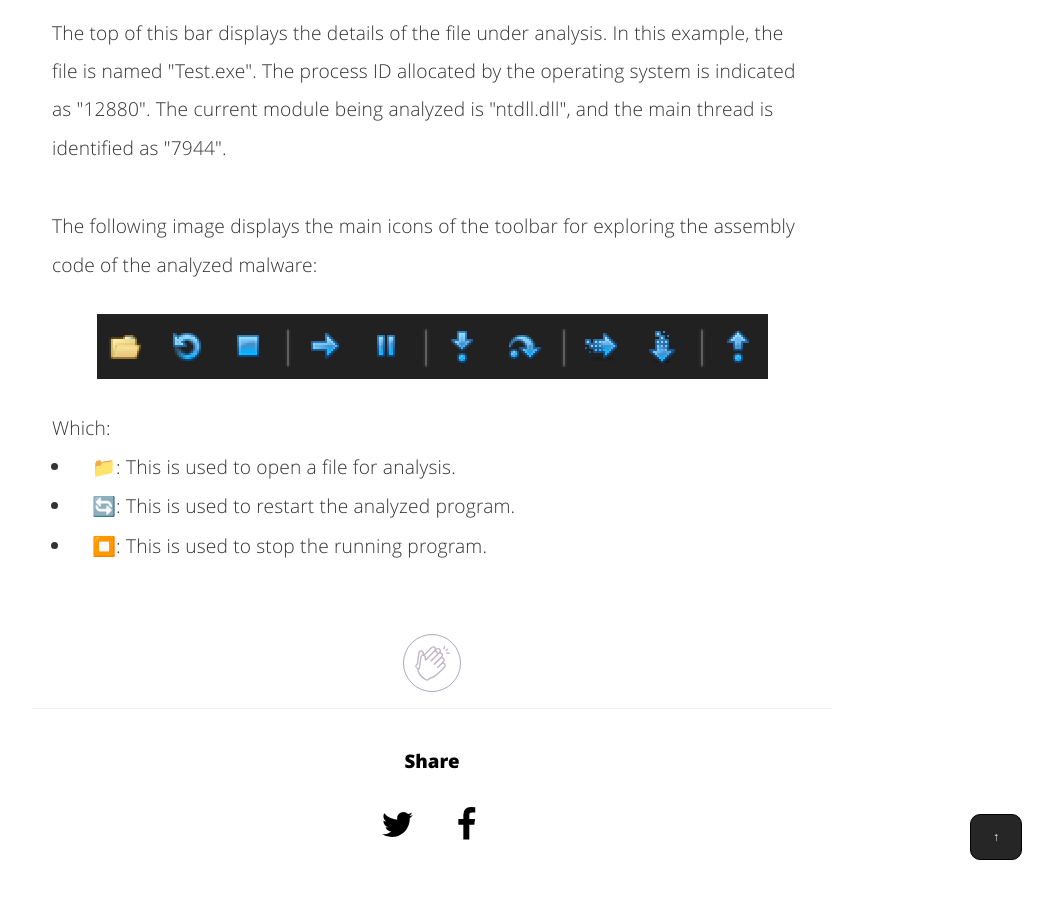
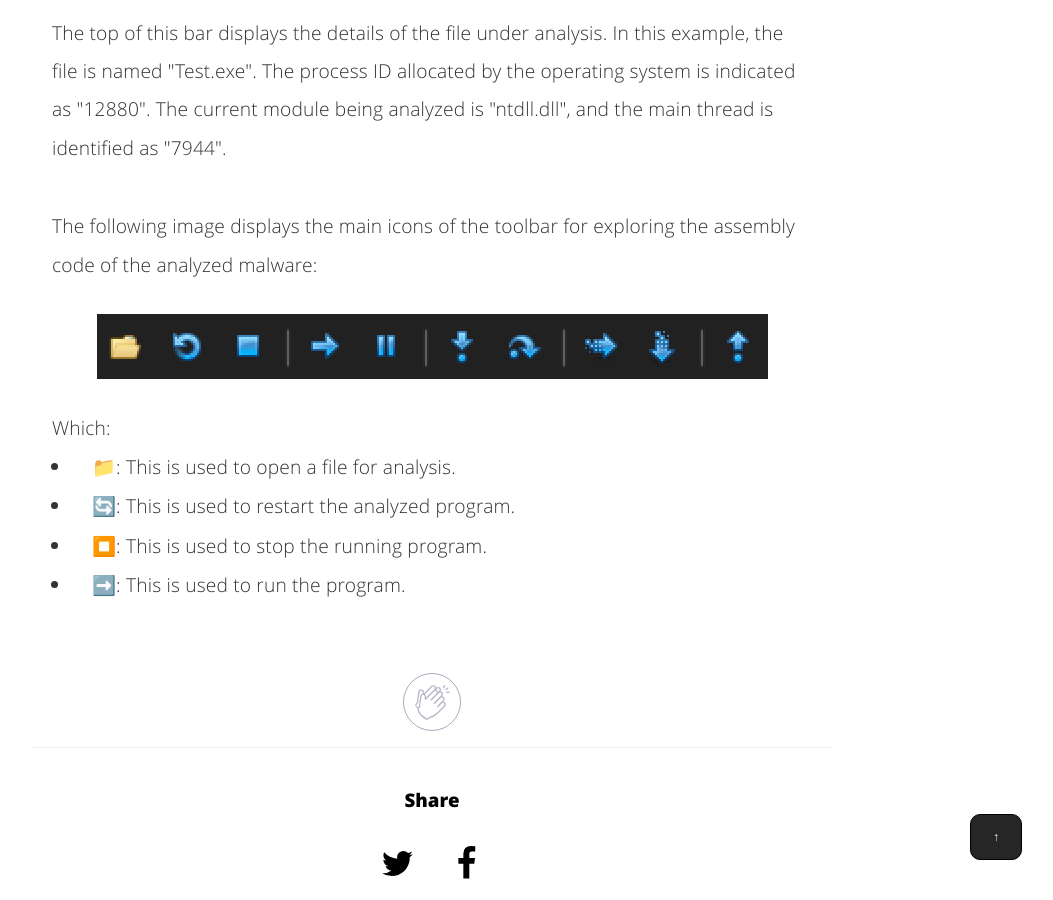
Before and after one commit to nickvourd/nickvourd.github.io, a Jekyll site: the page built from _posts/2023-10-18-x64dbg-intro.md, in a window 1280 px wide and 900 px high, scrolled down 4657 px. Shown: the whole window, without its empty margins (208-1261 px from the left). Built offline with Jekyll 4.4.1, drawn with Linux system fonts in a browser that asks for light colours; before the commit the page ends 5518 px from its top, so only the background shows below that.

Commit message:
Edit 2023-10-18 x64dbg (My first baby steps)

```diff
--- a/_posts/2023-10-18-x64dbg-intro.md
+++ b/_posts/2023-10-18-x64dbg-intro.md
@@ -364,6 +364,9 @@ Before we begin, let me to explain some terminology to become more familiar with
   <li>
     <p>⏹️: This is used to stop the running program.</p>
   </li>
+  <li>
+    <p>➡️: This is used to run the program.</p>
+  </li>
 </ul>
 
 <br />
```
